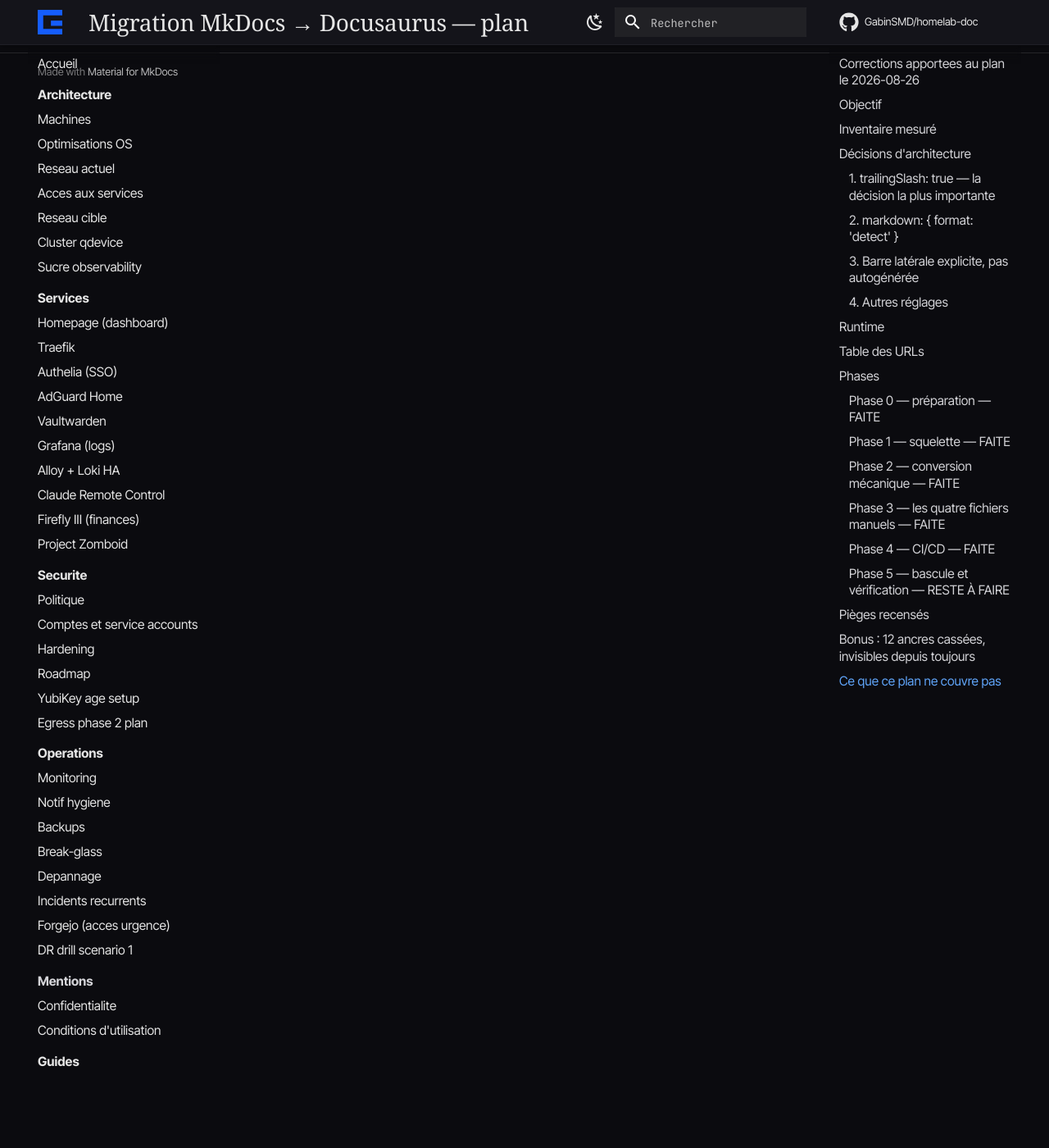
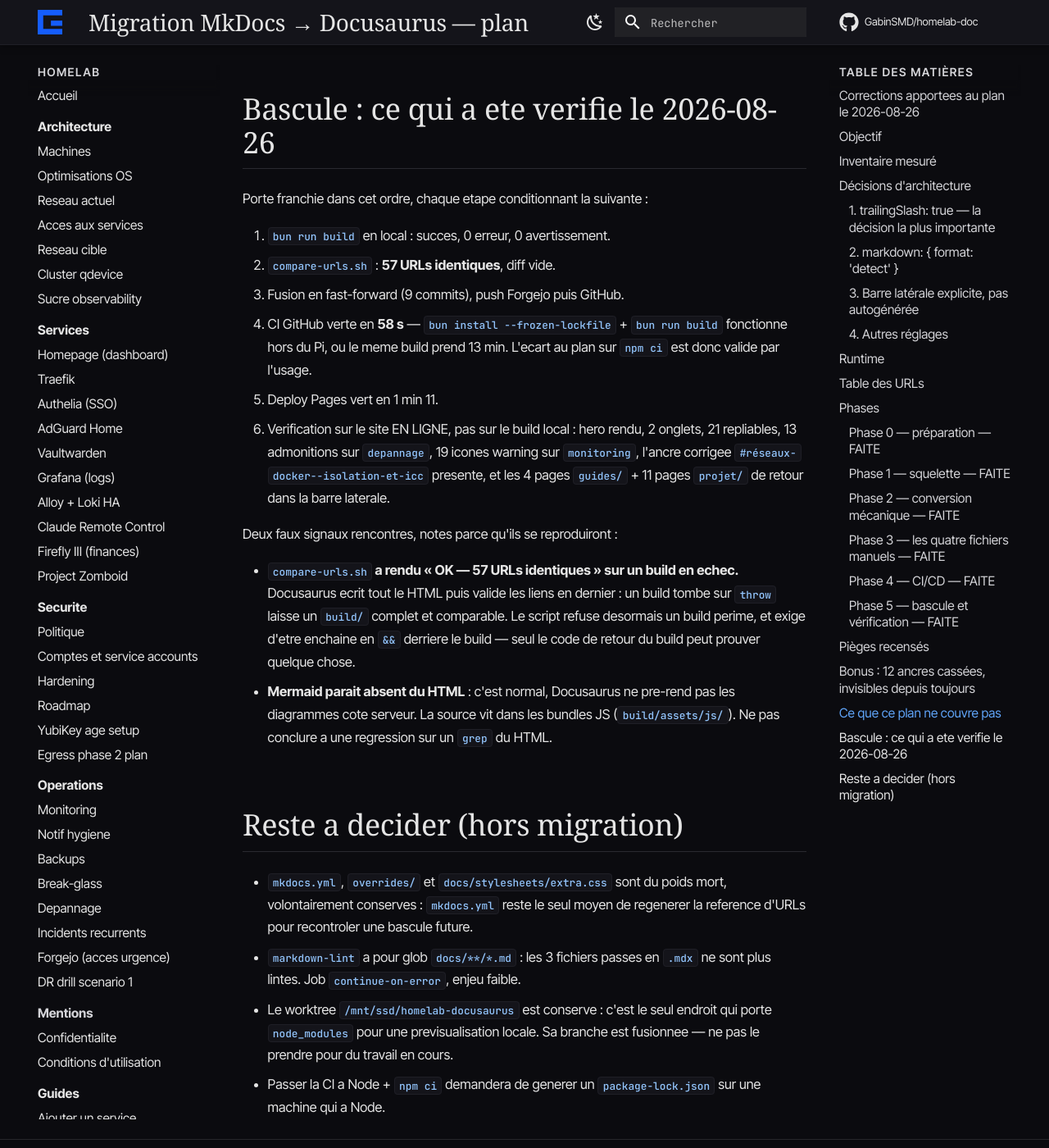
Before and after one commit to GabinSMD/homelab-doc, an MkDocs documentation site: the page built from docs/projet/2026-08-25-migration-docusaurus.md, in a window 1280 px wide and 1400 px high, scrolled down 9090 px. Shown: the whole window at 82% size. Built offline with MkDocs 1.6.1 and Material for MkDocs 9.7.7, drawn with Linux system fonts in a browser that asks for light colours; some web fonts are replaced; comment, search, counter and statistics services are not loaded; some of the changed text lies outside the part shown.

Commit message:
docs(migration): clore le plan — les 5 phases sont faites
Site public verifie en ligne : hero, 2 onglets, 21 repliables, 13 admonitions,
19 icones, lancre corrigee, et les 15 pages guides/+projet/ de retour au menu.
CI GitHub verte en 58 s, deploy Pages en 1 min 11.

Deux faux signaux consignes parce quils se reproduiront : compare-urls.sh qui
passe sur un build en echec (Docusaurus ecrit le HTML avant de valider les
liens), et Mermaid qui parait absent du HTML alors quil est rendu cote client.

Co-Authored-By: Claude Opus 5 <noreply@anthropic.com>

```diff
--- a/docs/projet/2026-08-25-migration-docusaurus.md
+++ b/docs/projet/2026-08-25-migration-docusaurus.md
@@ -1,7 +1,7 @@
 # Migration MkDocs → Docusaurus — plan
 
 **Date** : 2026-08-25
-**Statut** : phases 0 a 4 faites (2026-08-26). Reste la phase 5 : diff d'URLs vide, fusion, verification a l'oeil.
+**Statut** : **MIGRATION TERMINEE** le 2026-08-26. Les 5 phases sont faites, le site public sert Docusaurus.
 **Worktree** : `/mnt/ssd/homelab-docusaurus` (branche `migration-docusaurus`)
 **Portée** : le dépôt `homelab-doc`, le site `homelab.gabin-simond.fr`, les workflows CI/CD
 **Suite prévue** : pipeline Outline → Docusaurus (chantier séparé, à ne lancer qu'après bascule)
@@ -262,7 +262,7 @@ Dans `.github/workflows/` :
   Outline arrivera, puisque c'est lui qui verra le contenu rédigé hors du dépôt.
 - Conserver les gardes `if: github.server_url == 'https://github.com'`.
 
-### Phase 5 — bascule et vérification — RESTE À FAIRE
+### Phase 5 — bascule et vérification — FAITE
 
 Comparer `/tmp/urls-avant.txt` au build Docusaurus. **Diff vide obligatoire avant
 de fusionner.** Puis fusionner, laisser Pages déployer, et vérifier à la main la
@@ -303,3 +303,44 @@ Le pipeline Outline → Docusaurus. Il se branche après la bascule, sur un site
 build déjà. Rien dans ce plan ne doit l'anticiper, sauf un point : les fichiers
 générés depuis Outline devront être commités dans ce dépôt, pour que
 `secret-scan-maison` les voie.
+
+## Bascule : ce qui a ete verifie le 2026-08-26
+
+Porte franchie dans cet ordre, chaque etape conditionnant la suivante :
+
+1. `bun run build` en local : succes, 0 erreur, 0 avertissement.
+2. `compare-urls.sh` : **57 URLs identiques**, diff vide.
+3. Fusion en fast-forward (9 commits), push Forgejo puis GitHub.
+4. CI GitHub verte en **58 s** — `bun install --frozen-lockfile` + `bun run build`
+   fonctionne hors du Pi, ou le meme build prend 13 min. L'ecart au plan sur
+   `npm ci` est donc valide par l'usage.
+5. Deploy Pages vert en 1 min 11.
+6. Verification sur le site EN LIGNE, pas sur le build local : hero rendu,
+   2 onglets, 21 repliables, 13 admonitions sur `depannage`, 19 icones warning
+   sur `monitoring`, l'ancre corrigee `#réseaux-docker--isolation-et-icc`
+   presente, et les 4 pages `guides/` + 11 pages `projet/` de retour dans la
+   barre laterale.
+
+Deux faux signaux rencontres, notes parce qu'ils se reproduiront :
+
+- **`compare-urls.sh` a rendu « OK — 57 URLs identiques » sur un build en
+  echec.** Docusaurus ecrit tout le HTML puis valide les liens en dernier : un
+  build tombe sur `throw` laisse un `build/` complet et comparable. Le script
+  refuse desormais un build perime, et exige d'etre enchaine en `&&` derriere le
+  build — seul le code de retour du build peut prouver quelque chose.
+- **Mermaid parait absent du HTML** : c'est normal, Docusaurus ne pre-rend pas
+  les diagrammes cote serveur. La source vit dans les bundles JS
+  (`build/assets/js/`). Ne pas conclure a une regression sur un `grep` du HTML.
+
+## Reste a decider (hors migration)
+
+- `mkdocs.yml`, `overrides/` et `docs/stylesheets/extra.css` sont du poids mort,
+  volontairement conserves : `mkdocs.yml` reste le seul moyen de regenerer la
+  reference d'URLs pour recontroler une bascule future.
+- `markdown-lint` a pour glob `docs/**/*.md` : les 3 fichiers passes en `.mdx`
+  ne sont plus lintes. Job `continue-on-error`, enjeu faible.
+- Le worktree `/mnt/ssd/homelab-docusaurus` est conserve : c'est le seul endroit
+  qui porte `node_modules` pour une previsualisation locale. Sa branche est
+  fusionnee — ne pas le prendre pour du travail en cours.
+- Passer la CI a Node + `npm ci` demandera de generer un `package-lock.json` sur
+  une machine qui a Node.
```
